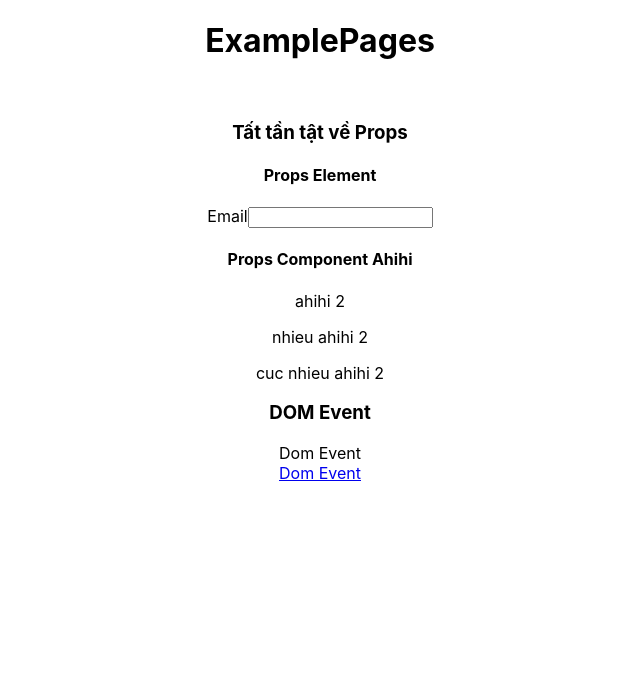
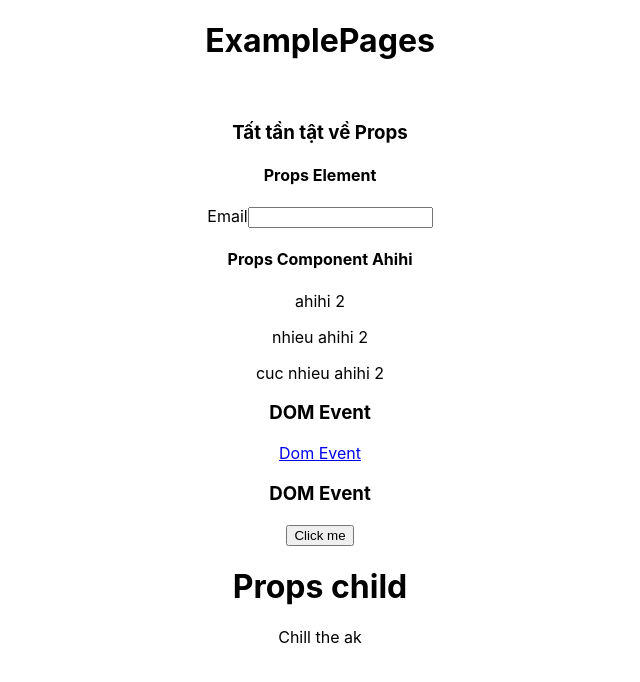
Before and after one commit to soucre3thaipvt/Learn_ReactJS, a React (Create React App) app: page / in a window 1280 px wide. Shown: the top 682 px of the page, without its empty margins (320-960 px from the left). Built offline with nearby package versions, Linux system fonts and the light colour scheme.

Commit message:
Cách tạo 1 childern con, component lồng component

```diff
--- a/src/labQuiz/DOMEvent.tsx
+++ b/src/labQuiz/DOMEvent.tsx
@@ -1,6 +1,6 @@
 import React from 'react'
 
-export default function DOMEvent(props: { title: String, href?: String, onClick?: () => void }) {
+export default function DOMEvent(props: { title: String, href?: String, onClick?: () => void , isPrimary?: boolean, children?:any}) {
     let Component: any = 'button';
     let propsChilds = {};
     if (props.href) {
@@ -14,11 +14,12 @@ export default function DOMEvent(props: { title: String, href?: String, onClick?
     }
 
     console.log('dddddddddddd', props)
+    console.log('isPrimary', props.isPrimary, props.children)
     return (
         <div>
             <h3>DOM Event</h3>
-            <div>{props.title}</div>
             <Component {...propsChilds}>{props.title}</Component>
+            {props.children}
         </div>
     )
 }
--- a/src/pages/ExamplePages.tsx
+++ b/src/pages/ExamplePages.tsx
@@ -17,7 +17,10 @@ export default function ExamplePages() {
             {console.log(<labQuiz.Props title={'Ahihihi'} content={'ohihihi'} data={aa}/>,
              'ra obj props co cac params: title || content / có thể thêm props, đang bị giới hạn do model props truyền vào nên chỉ có 2 param')}
             <DOMEvent title={"Dom Event"} href={'https://fullstack.edu.vn/'} onClick={()=>{console.log('Da click')}}/>
-
+            <DOMEvent title={'Click me'} isPrimary >
+                <h1>Props child</h1>
+                <p>Chill the ak</p>
+            </DOMEvent>
         </div>
     )
 }
```
